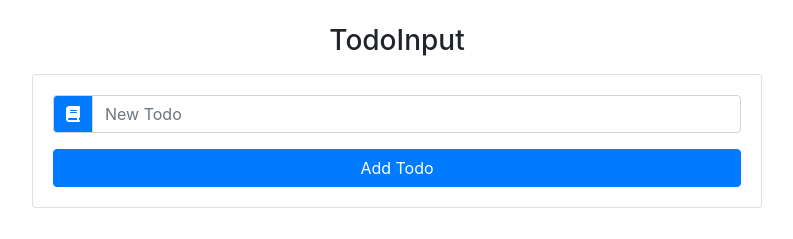
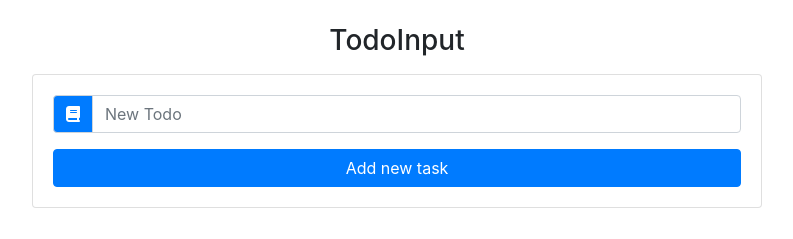
Before and after one commit to Va2/react-todo-list, a React (Create React App) app: page / in a window 1280 px wide. Shown: the top 239 px of the page, without its empty margins (243-1036 px from the left). Built offline with nearby package versions, Linux system fonts and the light colour scheme.

Commit message:
Add handleEdit() method - Part 2: Conditional rendering of text & btn color

```diff
--- a/src/App.js
+++ b/src/App.js
@@ -30,8 +30,8 @@ class App extends Component {
 		if (this.state.item.length > 0) {
 			this.setState({
 				items: updatedItems,
+				id: uuid(),
 				item: '',
-				id: uuid(),
 				editItem: false
 			})
 		}
@@ -53,7 +53,9 @@ class App extends Component {
 
 		this.setState({
 			items: filteredItems,
-			item: selectedItem.title
+			id: id,
+			item: selectedItem.title,
+			editItem: true
 		})
 	}
 
@@ -73,6 +75,7 @@ class App extends Component {
 							item={this.state.item}
 							handleChange={this.handleChange}
 							handleSubmit={this.handleSubmit}
+							editItem={this.state.editItem}
 						/>
 						<TodoList
 							items={this.state.items}
--- a/src/components/TodoInput.js
+++ b/src/components/TodoInput.js
@@ -2,7 +2,7 @@ import React, { Component } from 'react'
 
 export default class TodoInput extends Component {
     render() {
-        const {item, handleChange, handleSubmit} = this.props
+        const {item, handleChange, handleSubmit, editItem} = this.props
 
         return (
             <div className="card card-body my-3">
@@ -22,8 +22,12 @@ export default class TodoInput extends Component {
                             onChange={handleChange}
                         />
                     </div>
-                    <button type="submit" className="btn btn-primary btn-block mt-3">
-                        Add Todo
+
+                    <button
+                        type="submit"
+                        className={`btn btn-block mt-3 ${editItem ? 'btn-success' : 'btn-primary'}`}
+                    >
+                        {editItem ? 'Edit task' : 'Add new task'}
                     </button>
                 </form>
             </div>
```
